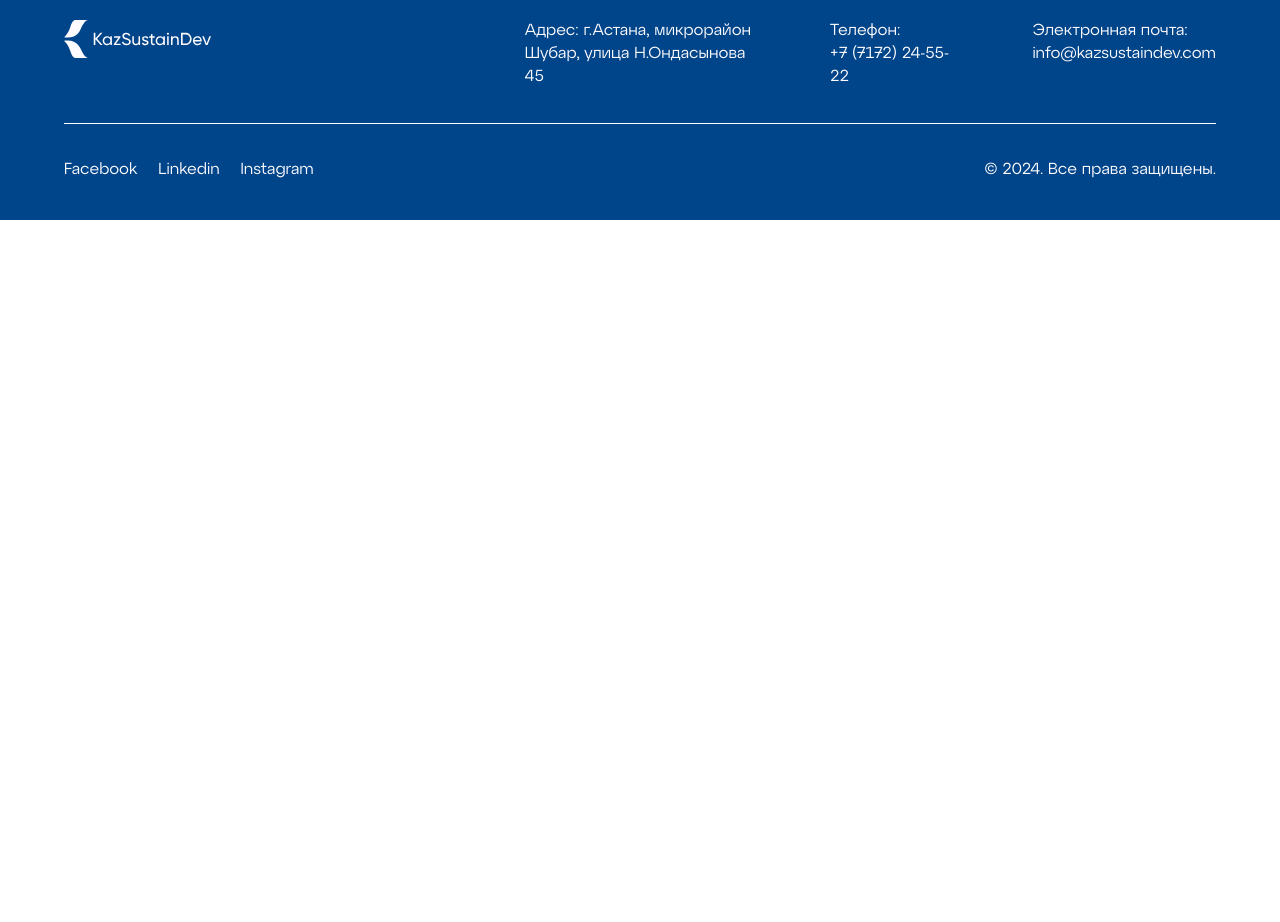
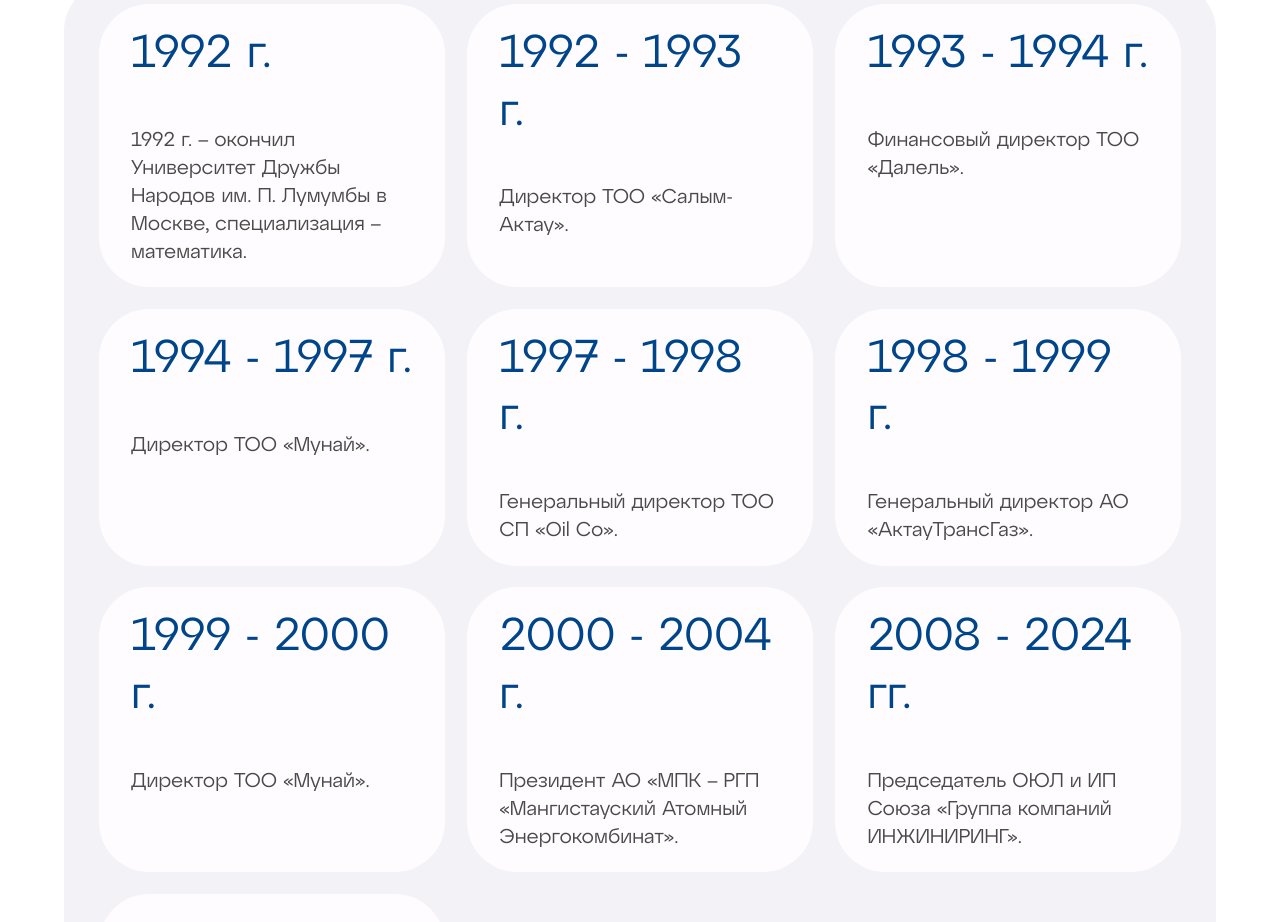
Before and after one commit to DonJuvn/kaz-sustain-dev, a React (Create React App) app: page /guide in a window 1280 px wide. Shown: the part 1560-2482 px from the top of the page. Before the commit the page ends 1780 px from the top, so only its background shows below. Built offline with nearby package versions, Linux system fonts and the light colour scheme.

Commit message:
chronology

```diff
--- a/src/App.css
+++ b/src/App.css
@@ -523,7 +523,7 @@ body {
 p {
    margin: 0;
 }
-.item p {
+.values .item p {
    width: 53.5%;
    display: flex;
    justify-content: end;
@@ -587,8 +587,8 @@ p {
 .form .left {
    padding: 5% 0 0 5%;
    height: 100%;
-  display: flex;
-  flex-direction: column;
+   display: flex;
+   flex-direction: column;
 }
 .form-container {
    width: 100%;
@@ -641,8 +641,40 @@ form button {
 form button:hover {
    background-color: #00356a;
 }
-.form p{
-  color: #A0A0A0;
-  width: 60%;
-  margin: 5% 0;
+.form p {
+   color: #a0a0a0;
+   width: 60%;
+   margin: 5% 0;
 }
+
+/* chronology */
+#chronology {
+   padding-top: 5%;
+}
+.chronology {
+   display: flex;
+   flex-direction: row;
+   flex-wrap: wrap;
+   padding: 2% 3%;
+   background-color: #f2f2f7;
+   border-radius: 50px;
+   justify-content: space-between;
+}
+.chronology .item {
+   background-color: #fffcff;
+   padding: 2% 3%;
+   border-radius: 50px;
+   width: 26%;
+   aspect-ratio: 383/254;
+   margin-bottom: 2%;
+}
+.chronology .item p{
+  max-width: 100%;
+  text-align-last: left;
+  color: #494947;
+  font-size: 20px;
+}
+.chronology .item #title{
+  margin-bottom: 15%;
+  font-size: 46px;
+}
--- /dev/null
+++ b/src/components/chronology.jsx
@@ -0,0 +1,84 @@
+import React from "react";
+const Chronology = () => {
+   return (
+      <div id="chronology">
+         <div className="container">
+            <div className="chronology">
+               <div className="item">
+                  <h1 id="title">
+                     <span>1992 г.</span>
+                  </h1>
+                  <p>
+                     1992 г. – окончил Университет Дружбы Народов им. П. Лумумбы
+                     в Москве, специализация – математика.
+                  </p>
+               </div>
+               <div className="item">
+                  <h1 id="title">
+                     <span>1992 - 1993 г.</span>
+                  </h1>
+                  <p>Директор ТОО «Салым-Актау».</p>
+               </div>
+               <div className="item">
+                  <h1 id="title">
+                     <span>1993 - 1994 г.</span>
+                  </h1>
+                  <p>Финансовый директор ТОО «Далель».</p>
+               </div>
+               <div className="item">
+                  <h1 id="title">
+                     <span>1994 - 1997 г.</span>
+                  </h1>
+                  <p>Директор ТОО «Мунай».</p>
+               </div>
+               <div className="item">
+                  <h1 id="title">
+                     <span>1997 - 1998 г.</span>
+                  </h1>
+                  <p>Генеральный директор ТОО СП «Oil Co».</p>
+               </div>
+               <div className="item">
+                  <h1 id="title">
+                     <span>1998 - 1999 г.</span>
+                  </h1>
+                  <p>Генеральный директор АО «АктауТрансГаз».</p>
+               </div>
+               <div className="item">
+                  <h1 id="title">
+                     <span>1999 - 2000 г.</span>
+                  </h1>
+                  <p>Директор ТОО «Мунай».</p>
+               </div>
+               <div className="item">
+                  <h1 id="title">
+                     <span>2000 - 2004 г.</span>
+                  </h1>
+                  <p>
+                     Президент АО «МПК – РГП «Мангистауский Атомный
+                     Энергокомбинат».
+                  </p>
+               </div>
+               <div className="item">
+                  <h1 id="title">
+                     <span>2008 - 2024 гг.</span>
+                  </h1>
+                  <p>
+                     Председатель ОЮЛ и ИП Союза «Группа компаний ИНЖИНИРИНГ».
+                  </p>
+               </div>
+               <div className="item">
+                  <h1 id="title">
+                     <span>С 2024 года</span>
+                  </h1>
+                  <p>
+                     Председатель ОЮЛ и ИП Союза «Казахский институт ESG и
+                     Устойчивого Развития».
+                  </p>
+               </div>
+            </div>
+         </div>
+      </div>
+   );
+};
+
+export default Chronology;
--- a/src/pages/Guide.jsx
+++ b/src/pages/Guide.jsx
@@ -1,12 +1,14 @@
 import React from "react";
 import BgGuide from "../components/bg-guide";
 import Sight2 from "../components/sight2";
+import Chronology from "../components/chronology";
 
 const PageTwo = () => {
    return (
      <>
      <BgGuide />
      <Sight2 />
+     <Chronology />
      </>
    );
 };
```
